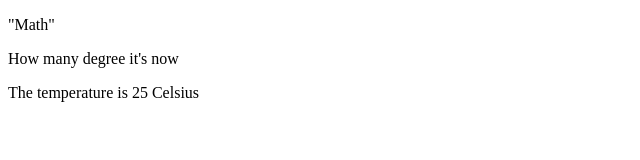
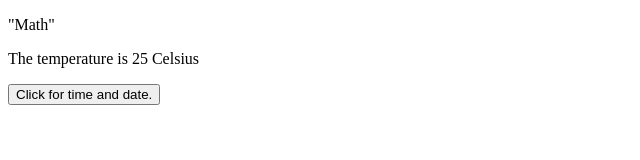
Before and after one commit to Spiri01/JavaScript-Projects, a plain HTML site: page Basic JavaScript Projects/Project3_math_operators/index.html in a window 1280 px wide. Shown: the whole page, without its empty margins (0-640 px from the left). Drawn offline with Linux system fonts and the light colour scheme.

Commit message:
Update index.html

```diff
--- a/Basic JavaScript Projects/Project3_math_operators/index.html
+++ b/Basic JavaScript Projects/Project3_math_operators/index.html
@@ -2,10 +2,9 @@
 <html>
 <body>
     <p>"Math"</p>
-    <p>How many degree it's now </p>
     <p id="demo"></p>
     <script src="JS/main.js"></script>
-
+    <button onclick="document.getElementById('demo').innerHTML=Date()">Click for time and date.</button>
     <p id="demo"></p>
 
 </body>
```
